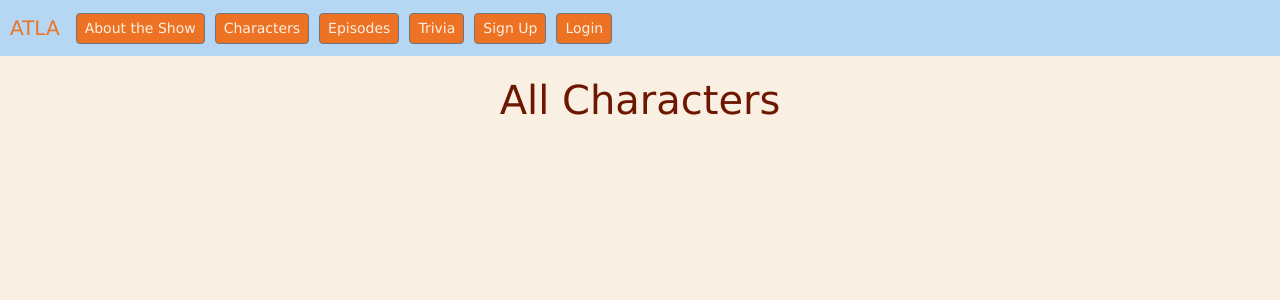
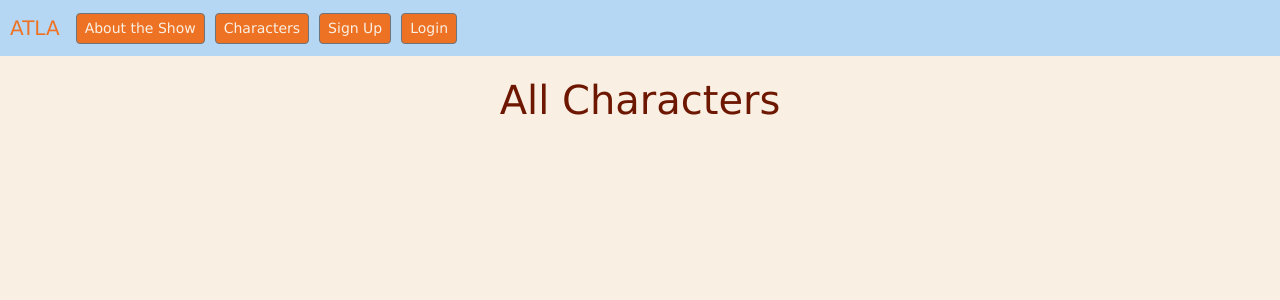
Before and after one commit to Pavish05/Avatar, a Flask app: page /characters in a window 1280 px wide. Shown: the top 300 px of the page. Run offline with Flask 3, Linux system fonts and the light colour scheme; some libraries are stand-ins or nearby versions.

Commit message:
Modified the code for alignment

```diff
--- a/templates/base.html
+++ b/templates/base.html
@@ -25,18 +25,19 @@
             {% if session.user_id %}
             <!-- If user is logged in, display logout button -->
             <li class="nav-item">
+                <a class="btn btn-sm btn-secondary" href="/episodes">Episodes</a>
+            </li>
+            <li class="nav-item">
+                <a class="btn btn-sm btn-secondary" href="/questions">Trivia</a>
+            </li>
+            <li class="nav-item">
                 <form action="{{ url_for('logout') }}" method="post">
                     <button type="submit" class="btn btn-sm btn-secondary">Logout</button>
                 </form>
             </li>
             {% else %}
             <!-- If user is not logged in, display login button -->
-            <li class="nav-item">
-                <a class="btn btn-sm btn-secondary" href="/episodes">Episodes</a>
-            </li>
-            <li class="nav-item">
-                <a class="btn btn-sm btn-secondary" href="/questions">Trivia</a>
-            </li>
+
             <li class="nav-item">
                 <a class="btn btn-sm btn-secondary" href="/signup">Sign Up</a>
             </li>
```
